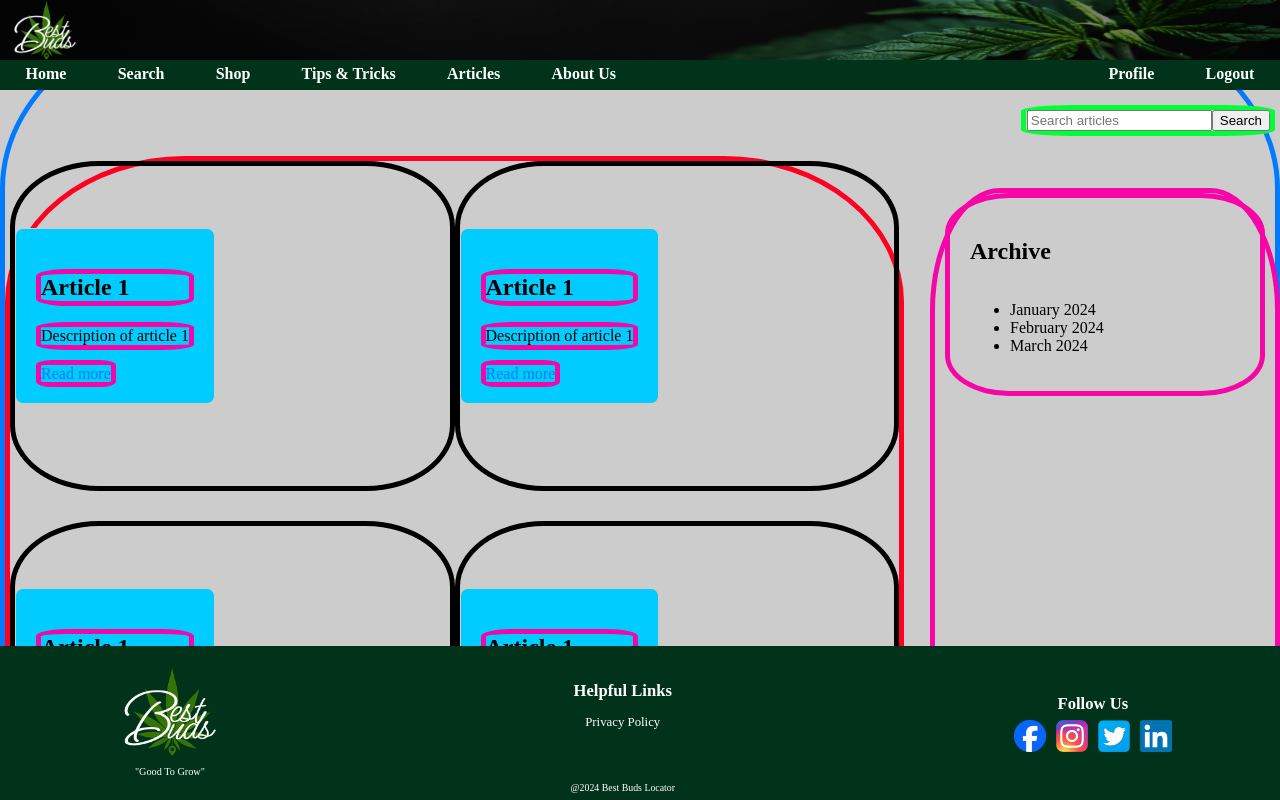
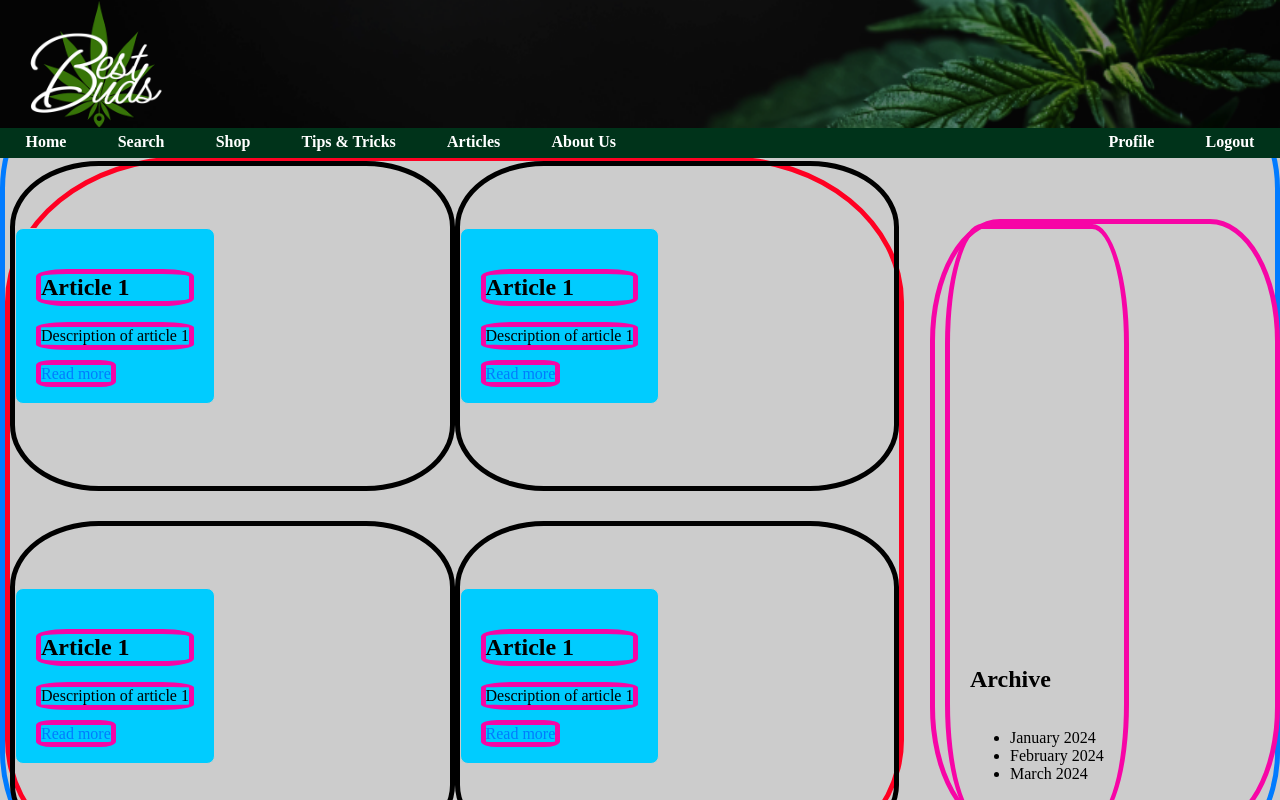
Before and after one commit to CraftyCurtis05/best-buds-dispensary-locator, a Vue app in the folder vue/: page /articles in a window 1280 px wide. Shown: the top 800 px of the page. Built offline with nearby package versions, Linux system fonts and the light colour scheme; sample sign-in values are in the browser's storage.

Commit message:
Arcticles View updates

```diff
--- a/vue/src/views/ArticlesView.vue
+++ b/vue/src/views/ArticlesView.vue
@@ -1,5 +1,5 @@
 <template>
-    <div class="container">
+    <div class="articles-view">
         <div class="header-nav">
             <div class="header"><Header/></div>
             <div class="nav-bar"><NavBar/></div>
@@ -40,8 +40,6 @@
                         <a :href="article.link" target="_blank">Read more</a>
                     </div>
                 </div>
-    </div>
-    </div>
                 <!-- Archive Section -->
                 <div class="archive-container">
                     <div class="archive">
@@ -49,6 +47,8 @@
                         <ul>
                             <li v-for="(month, index) in archive" :key="index">{{ month }}</li>
                         </ul>
+                    </div>
+                </div>
             </div>
         </div>
     <Footer class="footer"></Footer>
@@ -105,33 +105,33 @@ export default {
 </script>
 
 <style scoped>
-.container {
+.articles-view {
     position: relative;
     background-color: #ccc;
 }
 
-.header {
+.header-nav {
     position: fixed;
-    top: 0;
+    /* top: 0;
     width: 100%;
     height:60px;
-    z-index: 1000;
+    z-index: 1000; */
 }
 
-.nav-bar {
+/* .nav-bar {
     position: fixed;
     top: 60px;
     width: 100%;
     height:30px;
     z-index: 1000;
-}
+} */
 
-.footer {
+/* .footer {
     position: fixed;
     bottom: 0;
     width: 100%;
     z-index: 1000;
-}
+} */
 
 .main-content {
     padding-top: 100px;
@@ -211,6 +211,7 @@ export default {
 }
 
 .archive-container {
+    display: flex;
     position: absolute;
     top: 20%;
     right: 0;
```
Lines whose indentation alone changed are shown as unchanged.
